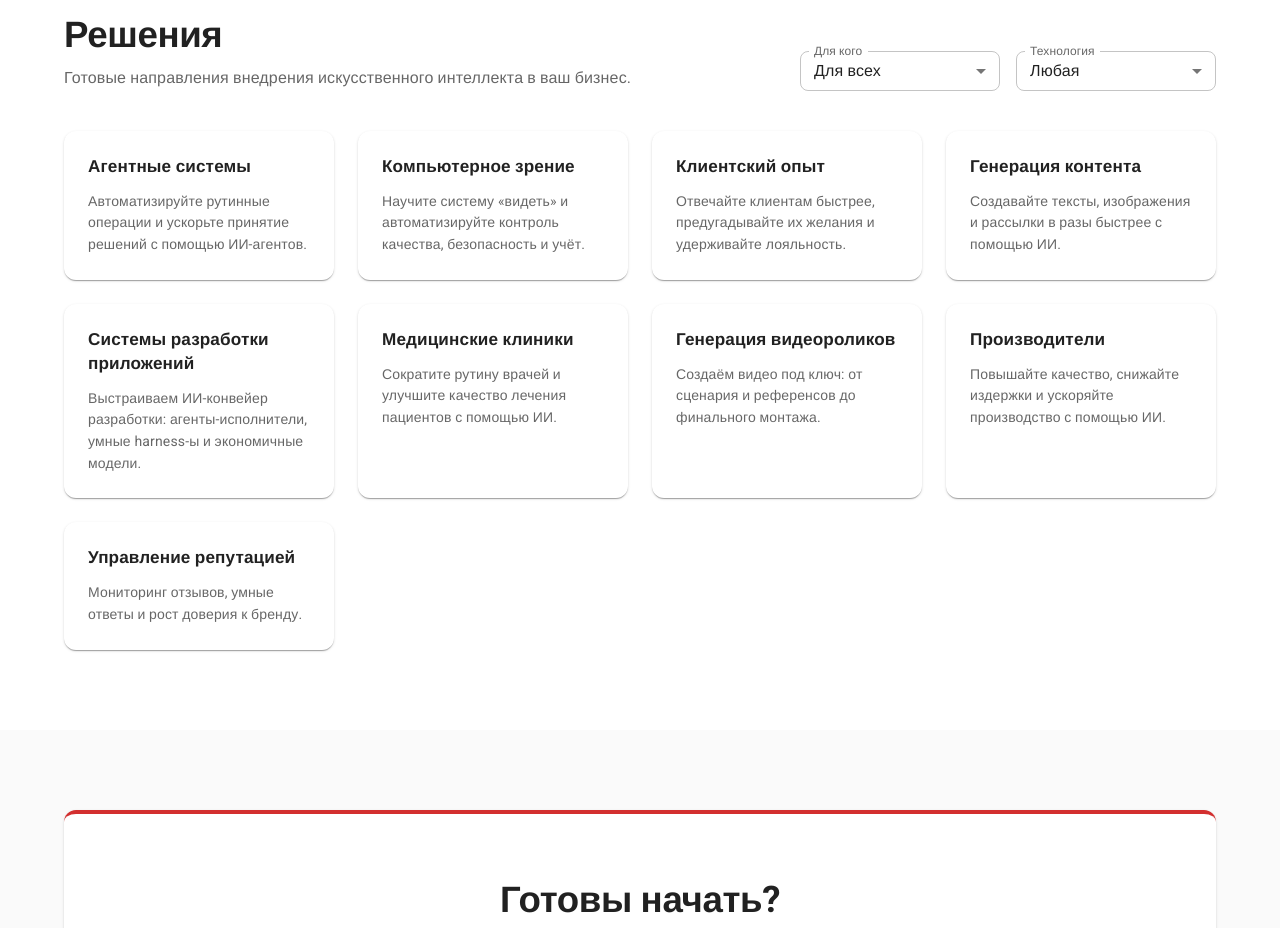
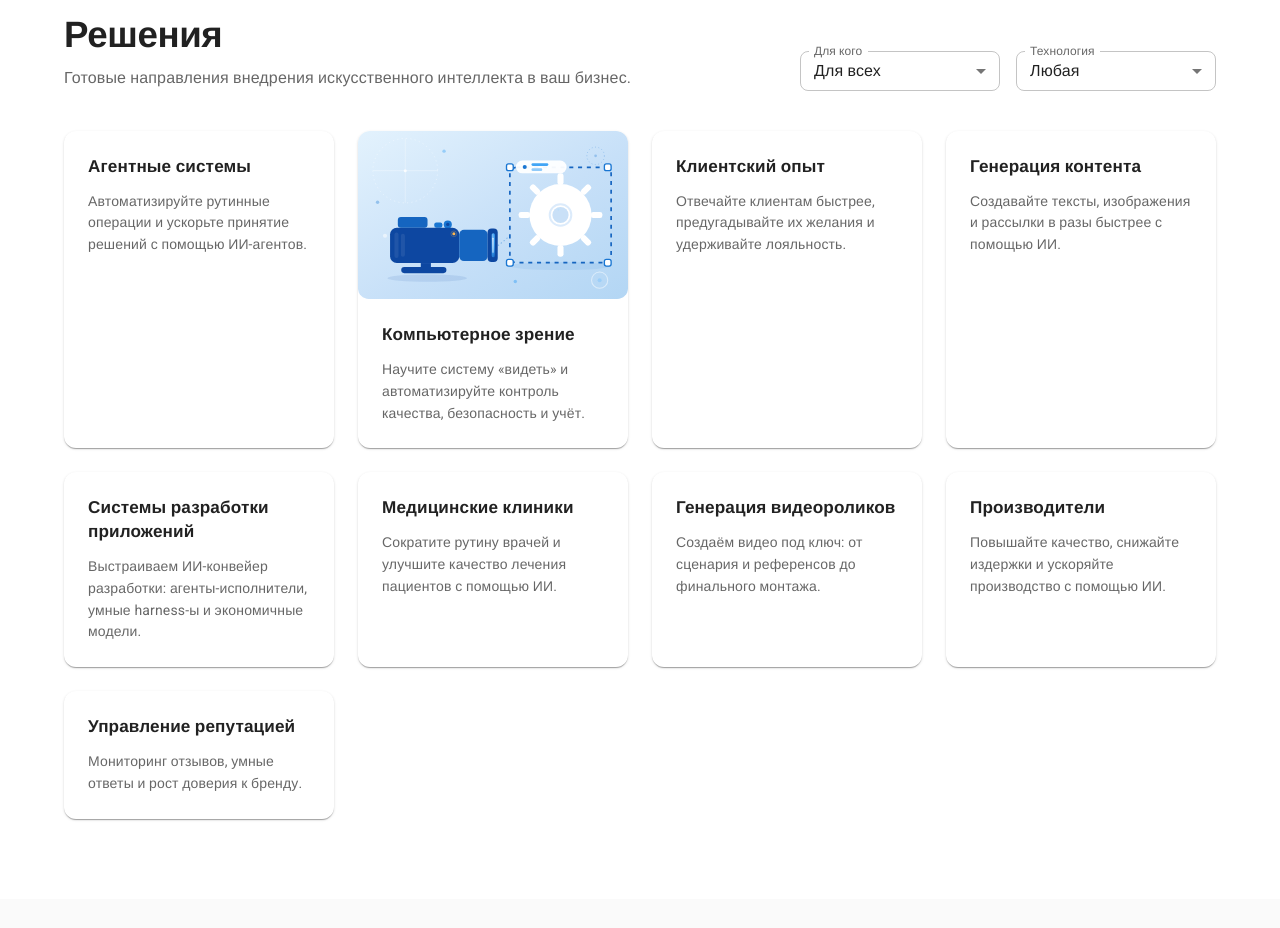
Before and after one commit to Vectorfield4/login-ai, a React (Vite) app: page / in a window 1280 px wide. Shown: the part 1480-2408 px from the top of the page. Built offline with nearby package versions, Linux system fonts and the light colour scheme; a web font is replaced by a local one.

Commit message:
feat: thematic computer-vision image on home card and solution page

```diff
--- a/src/data/solutions.ts
+++ b/src/data/solutions.ts
@@ -1,3 +1,5 @@
+import computerVisionImage from "../assets/images/computer-vision.svg";
+
 export interface SolutionFeature {
   title: string;
   text: string;
@@ -46,6 +48,12 @@ export interface Solution {
   title: string;
   tagline: string;
   description: string;
+  /**
+   * Опциональная тематическая иллюстрация (URL ассета из src/assets,
+   * импорт через Vite). Рендерится условно в карточке на главной и
+   * в hero-секции страницы решения.
+   */
+  image?: string;
   features?: SolutionFeature[];
   sections?: SolutionSection[];
   technologies?: Technology[];
@@ -92,6 +100,7 @@ export const solutions: Solution[] = [
     title: "solutions.computer-vision.title",
     tagline: "solutions.computer-vision.tagline",
     description: "solutions.computer-vision.description",
+    image: computerVisionImage,
     audiences: ["audiences.manufacturers"],
     tags: ["technologies.computerVision"],
     features: [
--- a/src/pages/HomePage.tsx
+++ b/src/pages/HomePage.tsx
@@ -241,6 +241,20 @@ export default function HomePage() {
                       flexDirection: "column",
                     }}
                   >
+                    {solution.image ? (
+                      <Box
+                        component="img"
+                        src={solution.image}
+                        alt=""
+                        role="presentation"
+                        sx={{
+                          width: "100%",
+                          aspectRatio: "8 / 5",
+                          objectFit: "cover",
+                          display: "block",
+                        }}
+                      />
+                    ) : null}
                     <CardContent
                       sx={{ flexGrow: 1, display: "flex", flexDirection: "column", gap: 1.5 }}
                     >
--- a/src/pages/SolutionPage.tsx
+++ b/src/pages/SolutionPage.tsx
@@ -21,6 +21,8 @@ export default function SolutionPage() {
     <Box>
       <Section>
         <Container maxWidth="lg">
+          <Grid container alignItems="center" spacing={solution.image ? { xs: 4, md: 6 } : 0}>
+            <Grid size={{ xs: 12, md: solution.image ? 7 : 12 }}>
               <Typography
                 variant="body2"
                 component={RouterLink}
@@ -38,6 +40,24 @@ export default function SolutionPage() {
               <Typography variant="body1" sx={{ maxWidth: 800 }}>
                 {t(solution.description)}
               </Typography>
+            </Grid>
+            {solution.image ? (
+              <Grid size={{ xs: 12, md: 5 }}>
+                <Box
+                  component="img"
+                  src={solution.image}
+                  alt=""
+                  role="presentation"
+                  sx={(theme) => ({
+                    width: "100%",
+                    display: "block",
+                    borderRadius: theme.border.radius,
+                    boxShadow: theme.shadows[4],
+                  })}
+                />
+              </Grid>
+            ) : null}
+          </Grid>
         </Container>
       </Section>
 
```
Also changed, not shown: src/assets/images/computer-vision.svg (added). Lines whose indentation alone changed are shown as unchanged.
